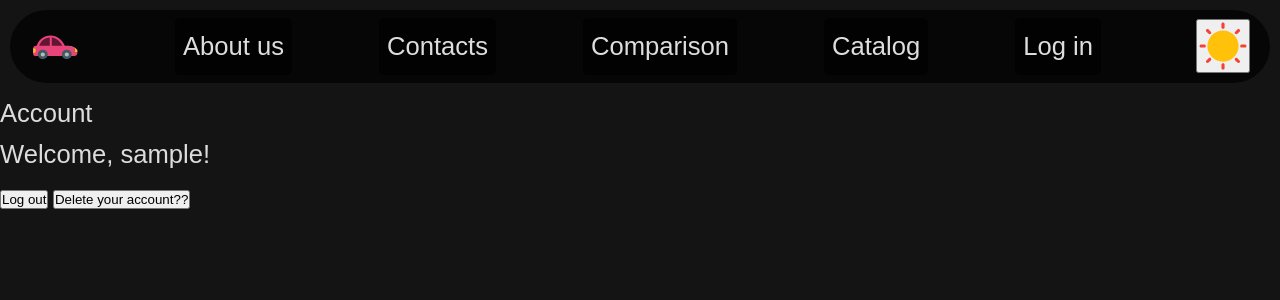
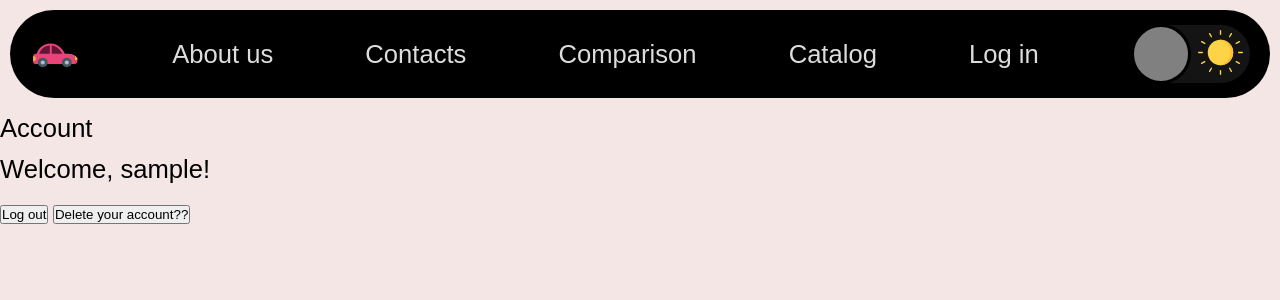
Before and after one commit to Tucptak/Projekt-JDTP, a Flask app: page /account in a window 1280 px wide. Shown: the top 300 px of the page. Run offline with Flask 3, Linux system fonts and the light colour scheme; the visitor is signed in with stand-in values (Sample User, id 1).

Commit message:
account ld and signin html

```diff
--- /dev/null
+++ b/static/js/account.js
@@ -0,0 +1,57 @@
+var body = document.body;
+var box = document.querySelector('.box');
+var ball = document.querySelector('.ball');
+var navcontainer = document.querySelector('.nav-container');
+var navbar = document.querySelector('.navbar');
+var text = document.querySelectorAll('.text');
+var checkbox = document.getElementById('check');
+var inputs = document.querySelectorAll('input');
+
+
+function applyTheme(theme) {
+	if (theme === 'dark') {
+		checkbox.checked = true;
+		box.setAttribute('style', 'background-color:rgb(255, 255, 255);');
+		ball.setAttribute('style', 'transform:translatex(100%);');
+		body.setAttribute('style', 'background-color:rgb(20, 20, 20); color:rgb(245, 230, 230);');
+		navcontainer.setAttribute('style', 'background-color:rgb(20, 20, 20); color:rgb(245, 230, 230);');
+		navbar.setAttribute('style', 'background-color:rgb(0, 0, 0);');
+		text.forEach(function (text) {
+			text.style.color = 'white';
+		});
+		inputs.forEach(function (input) {
+			input.style.color = 'black';
+			input.style.backgroundColor = '#CECECE';
+		});
+	} else {
+		checkbox.checked = false;
+		box.setAttribute('style', 'background-color:rgb(20, 20, 20);');
+		ball.setAttribute('style', 'transform:translatex(0%);');
+		body.setAttribute('style', 'background-color:rgb(245, 230, 230); color:rgb(20, 20, 20);');
+		navcontainer.setAttribute('style', 'background-color:rgb(245, 230, 230); color:rgb(20, 20, 20);');
+		navbar.setAttribute('style', 'background-color:rgb(0, 0, 0);');
+		text.forEach(function (text) {
+			text.style.color = 'black';
+		});
+		inputs.forEach(function (input) {
+			input.style.color = 'white';
+			input.style.backgroundColor = 'black';
+		});
+	}
+}
+
+checkbox.addEventListener('change', function () {
+	if (this.checked) {
+		localStorage.setItem('theme', 'dark');
+		applyTheme('dark');
+	} else {
+		localStorage.setItem('theme', 'light');
+		applyTheme('light');
+	}
+});
+
+
+window.addEventListener('DOMContentLoaded', () => {
+  const savedTheme = localStorage.getItem('theme') || 'light';
+  applyTheme(savedTheme);
+});
--- a/templates/account.html
+++ b/templates/account.html
@@ -21,16 +21,37 @@
             <li><a href="/catalog">Catalog</a></li>
             <li><a href="/login">Log in</a></li>
         </ul>
-        <button><a href="/" class="logo-a" id="svg_button"><img src="/static/assets/icon.svg" alt="Logo" class="logo"></a></button>
+		<div class="toggle_switch">
+			<div class="btn">
+				<input type="checkbox" name="check" id="check">
+				<label for="check">
+					<div class="box">
+
+						<div class="ball"></div>
+
+						<div class="scenary">
+							<div class="moon">
+								<img src="static/assets/moon.svg" alt="Moon">
+							</div>
+
+							<div class="sun">
+								<img src="static/assets/sun.svg" alt="Sun">
+							</div>
+						</div>
+					</div>
+				</label>
+			</div>
+		</div>
     </nav>
 </div>
 
     <main>
-        <p>Account</p>
-        <p>Welcome, {{ username }}!</p>
+        <p class="text">Account</p>
+        <p class="text">Welcome, {{ username }}!</p>
         <a href="{{ url_for('logout') }}"><button id="logout-btn">Log out</button></a>
         <a href="{{ url_for('delete_account') }}"><button id="delete-btn">Delete your account??</button></a>
     </main>
 
 </body>
+<script src="/static/js/account.js"></script>
 </html>
--- a/templates/signin.html
+++ b/templates/signin.html
@@ -37,7 +37,6 @@
 								<img src="static/assets/sun.svg" alt="Sun">
 							</div>
 						</div>
-
 					</div>
 				</label>
 			</div>
@@ -53,6 +52,9 @@
 	<input type="password2" name="password2" required/><br/>
 	<input type="submit" value="Sign in">
 </form>
+<form action="{{ url_for('login') }}" method="get">
+	<input type="submit" value="Log in instead	">
+</form>
 </body>
 <script src="/static/js/signin.js"></script>
 </html>
```
